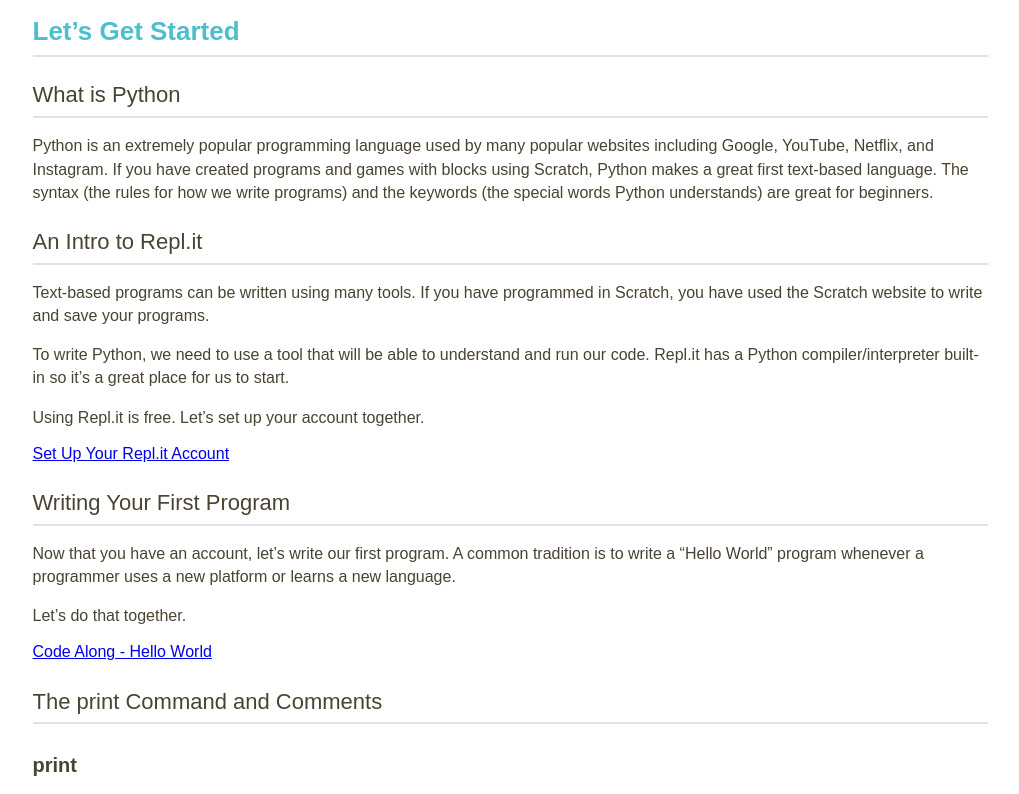
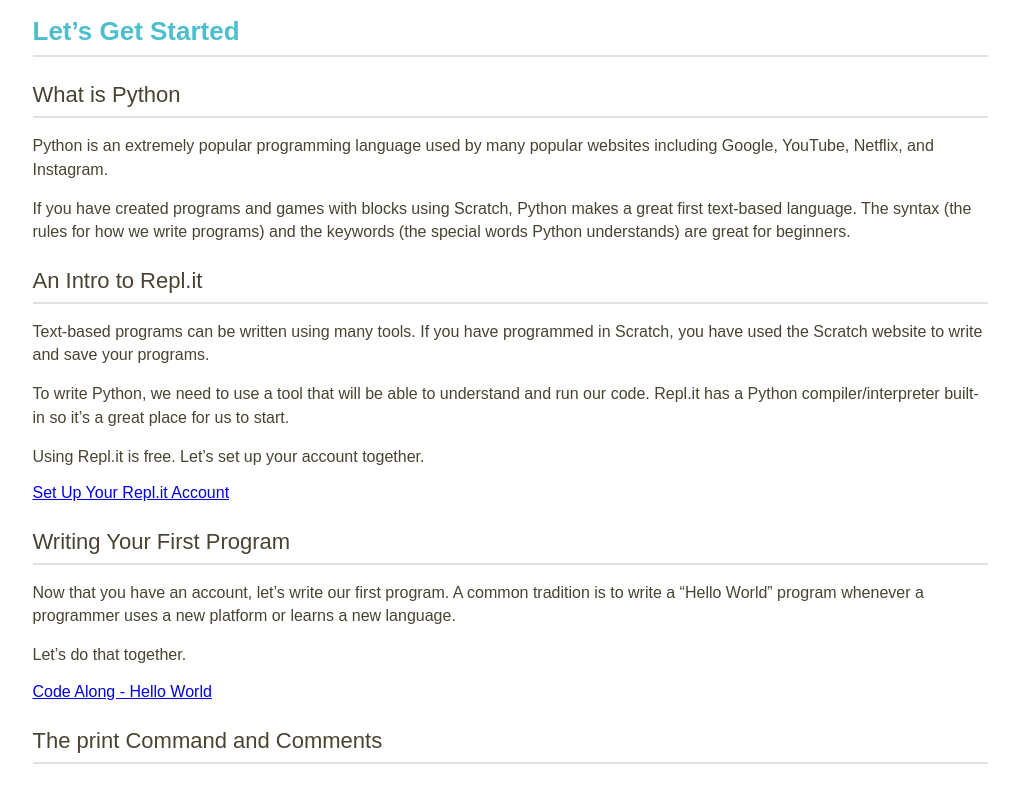
Before and after one commit to ginabethrussell/code_girlz, a React (Create React App) app: page /dashboard/lesson1 in a window 1280 px wide. Shown: the part 820-1614 px from the top of the page, without its empty margins (130-1149 px from the left). Built offline with nearby package versions, Linux system fonts and the light colour scheme.

Commit message:
fixed html syntax in Lesson1 component

```diff
--- a/src/components/lessons/Lesson1.js
+++ b/src/components/lessons/Lesson1.js
@@ -1,16 +1,12 @@
 import React from 'react';
 
-export default function () {
+export default function Lesson1 (){
 
     return (
-        <div className='lesson-wrapper'>
-
+        <div>
             <h1>Intro to Python and Repl.it</h1>
-
             <h2>Summary</h2>
-
             <a href='https://www.loom.com/share/f0a11e2610664b729620c4ab23aeec1d'>Watch the intro video</a>
-
             <h3>What am I learning about today?</h3>
             <ul>
                 <li>What is Python?</li>
@@ -18,74 +14,47 @@
                 <li>How do I print to the screen?</li>
                 <li>How do I leave comments for myself or other programmers?</li>
             </ul>
-
            <h3>When I complete this lesson: </h3>
-
             <h4>I can:</h4>
             <ul>
                 <li>log into repl.it and create a Python program</li>
                 <li>use the Python print command</li>
                 <li>write a comment in my code</li>
             </ul>
-
             <h3>Materials You Will Need</h3>
             <ul>
                 <li>Your Laptop/Computer</li>
                 <li>Chrome Browser</li>
                 <li>A curious mind and a little persistence!</li>
             </ul>
-
-
             <h2>Let’s Get Started</h2>
-
             <h3>What is Python</h3>
-
-            <p>Python is an extremely popular programming language used by many popular websites including Google, YouTube, Netflix, and Instagram.
-
-            If you have created programs and games with blocks using Scratch, Python makes a great first text-based language. The syntax (the rules for how we write programs) and the keywords (the special words Python understands) are great for beginners.</p>
-
+            <p>Python is an extremely popular programming language used by many popular websites including Google, YouTube, Netflix, and Instagram.</p>
+            <p>If you have created programs and games with blocks using Scratch, Python makes a great first text-based language. The syntax (the rules for how we write programs) and the keywords (the special words Python understands) are great for beginners.</p>
             <h3>An Intro to Repl.it</h3>
-
             <p>Text-based programs can be written using many tools. If you have programmed in Scratch, you have used the Scratch website to write and save your programs. </p>
-
             <p>To write Python, we need to use a tool that will be able to understand and run our code. Repl.it has a Python compiler/interpreter built-in so it’s a great place for us to start. </p>
-
             <p>Using Repl.it is free. Let’s set up your account together.</p>
-
             <a href='https://www.loom.com/share/072364d175fe47ffa2aac655fd28aa88'>Set Up Your Repl.it Account</a>
-
             <h3>Writing Your First Program</h3>
-
             <p>Now that you have an account, let’s write our first program. A common tradition is to write a “Hello World” program whenever a programmer uses a new platform or learns a new language. </p>
-
             <p>Let’s do that together.</p>
-
             <a href='https://www.loom.com/share/ec95e0156de24779a2b16a49fdb54ac3'>Code Along - Hello World</a>
-
             <h3>The print Command and Comments</h3>
-
             <h4>print</h4>
-
             <p>Python has several built-in commands created for us that make it easy to get started writing programs. The first one we used in the hello_world program is print. Print does just what we might expect. It prints whatever we place inside the parentheses just after the command.</p>
-
             <p>In our repl.it program we typed:</p>
-
             <code>
                 print ("Hello World")
             </code>
-
-
             <p>When we ran the code, Hello World printed in our console.</p>
-
             <h4>A couple of things to remember: </h4>
             <ul>
                 <li>print always needs to be followed by parentheses. If you leave them off, the command won’t work. </li>
                 <li>The command print is also written in all lowercase letters. </li>
                 <li>Words and sentences (we call those **strings **in programming) that we place inside the parentheses also need to be inside “ “ quotation marks.</li>
             </ul>
-
             <h3>Stop and Do:</h3>
-
             <p>Before we learn our next command, let’s stop and practice. Complete the following tasks before moving on.</p>
             <ul>
                 <li>Open your repl.it hello_world program</li>
@@ -94,43 +63,28 @@
                 <li>Change the P back to lowercase p and remove the quotation marks</li>
                 <li>Last, change the “Hello World” text to a new greeting message</li>
             </ul>
-
-
             <h3>A note about all those red text messages in repl.it window:</h3>
-
             <p>If you completed the tasks above, repl.it displayed error messages to you in red text. I wanted to introduce you to these right away. Everyone, that’s right EVERYONE who learns to program, makes mistakes and gets error messages when running code. </p>
-
             <p>Don’t let this frustrate you or make you feel like you can’t learn. It’s just part of the process. Your computer needs exact directions; it can’t figure out what you meant. When you see an error message, just think of it as the computer’s way of saying, “I’m lost and don’t know what to do next.”</p>
-
             <p>Some of the error messages in repl.it will help you fix your code. When you left off the parentheses, repl.it made the suggestion to include them. Other times they are trickier to figure out. Check for spelling, capitalization, and the correct use of punctuation like parentheses and quotation marks.</p>
-
             <h3>comments</h3>
-
             <p>Adding comments is important in programming. A good comment explaining why you wrote a section of code in your program will help another programmer be able to read and understand your code.</p>
-
             <p>Write good comments because the “other developer” reading your code may just be you when looking back on earlier programs you’ve written.</p>
-
             <p>Comments in Python begin with a hashtag #, also called a pound sign, or an octothorpe. This symbol signals to the interpreter that it can ignore the line in your program.</p>
-
-
             <code>
                 # This is a Python Comment
             </code>
-
             <h3>Stop and Do:</h3>
-
             <h4>Complete the following tasks before moving on.</h4>
             <ul>
                 <li>Open your repl.it hello_world program</li>
                 <li>Add a comment that begins with the # symbol to the top of your program</li>
                 <li>Run the program to make sure it still works</li>
             </ul>
-
-            <h3> Congratulations! You did it.</h3>
-
+             <h3>Congratulations! You did it.</h3>
             <p>You finished Intro to Python Lesson 1.</p>
-            <p>Take a well earned break and then practice your new Python skills in Challenge 1.</p>
+            <p> Take a well earned break and then practice your new Python skills in Challenge 1 </p>
             <p>See you soon. Happy Coding!</p>
-        </div>
-    )
+    </div>
+    );
 }
--- a/src/components/pages/Lesson/RenderLessonPage.js
+++ b/src/components/pages/Lesson/RenderLessonPage.js
@@ -1,5 +1,5 @@
 import React from 'react';
-import { Link, useParams, useHistory } from 'react-router-dom';
+import { Link, useParams} from 'react-router-dom';
 import Lessons from "../../lessons/lessons";
 import './LessonPage.css';
 
```
